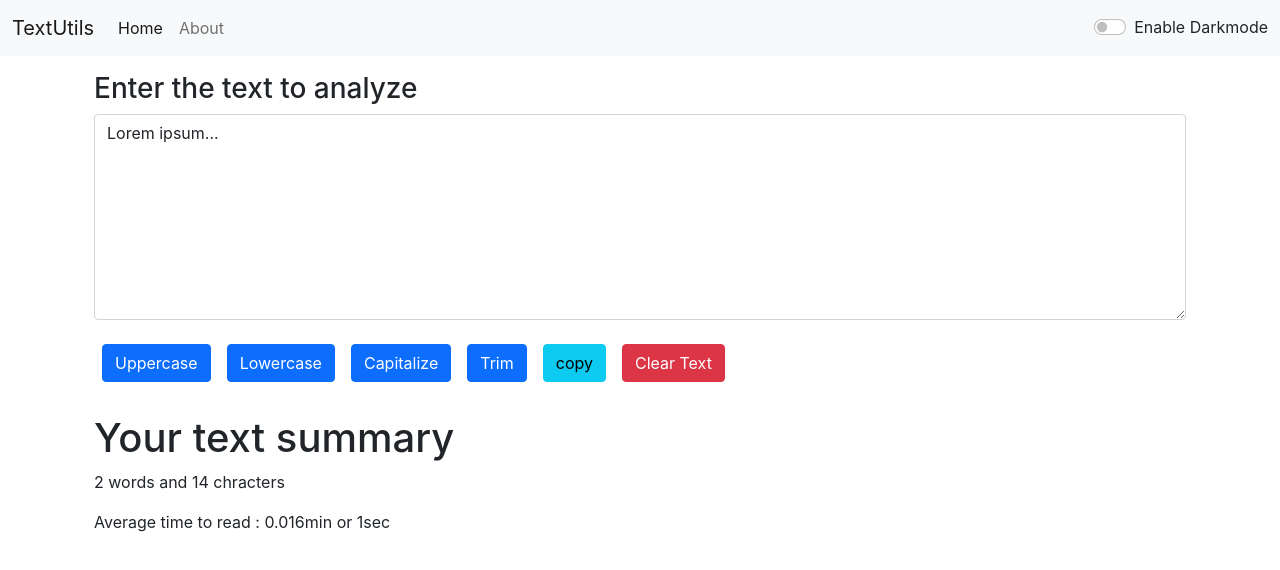
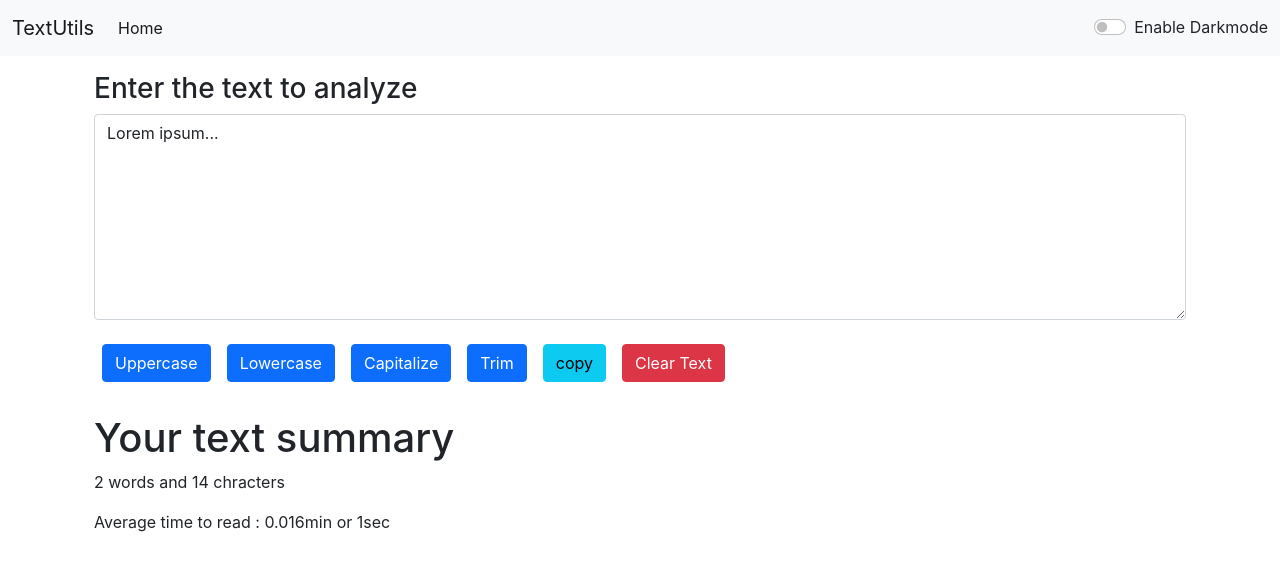
Before and after one commit to aw-santo/Text-Manipulator-Azure, a React (Create React App) app: page / in a window 1280 px wide. Shown: the top 570 px of the page. Built offline with nearby package versions, Linux system fonts and the light colour scheme.

Commit message:
removed routes ---/about for github pages

```diff
--- a/src/App.js
+++ b/src/App.js
@@ -42,10 +42,11 @@ function App() {
         <Navbar title="TextUtils" aboutText="About" mode={mode} toggleMode={toggleMode} />
         <Alert alert={alert} />
         <div className="container my-3">
-          <Routes>
+          {/* <Routes>
             <Route path="/about" element={<About mode={mode}/>} />
             <Route path="/" element={<TextForm heading="Enter the text to analyze" mode={mode} alert={showAlert} />} />
-          </Routes>
+          </Routes> */}
+          <TextForm heading="Enter the text to analyze" mode={mode} alert={showAlert} />
         </div>
     </>
   );
--- a/src/components/Navbar.js
+++ b/src/components/Navbar.js
@@ -19,13 +19,13 @@ export default function Navbar( props ) {
           <div className="collapse navbar-collapse" id="navbarSupportedContent">
             <ul className="navbar-nav me-auto mb-2 mb-lg-0">
               <li className="nav-item">
-                {/* <a className="nav-link active" aria-current="page" href="/">Home</a> */}
-                <Link className="nav-link active" to="/" aria-current="page">Home</Link>
+                <a className="nav-link active" aria-current="page" href="/">Home</a>
+                {/* <Link className="nav-link active" to="/" aria-current="page">Home</Link> */}
               </li>
-              <li className="nav-item">
+              {/* <li className="nav-item"> */}
                 {/* <a className="nav-link" href="about">{props.aboutText}</a> */}
-                <Link className="nav-link" to="/about">{props.aboutText}</Link>
-              </li>
+                {/* <Link className="nav-link" to="/about">{props.aboutText}</Link> */}
+              {/* </li> */}
 
             </ul>
             <div className={`form-check form-switch text-${props.mode === 'light' ? "dark" : "light"}`}>
```
